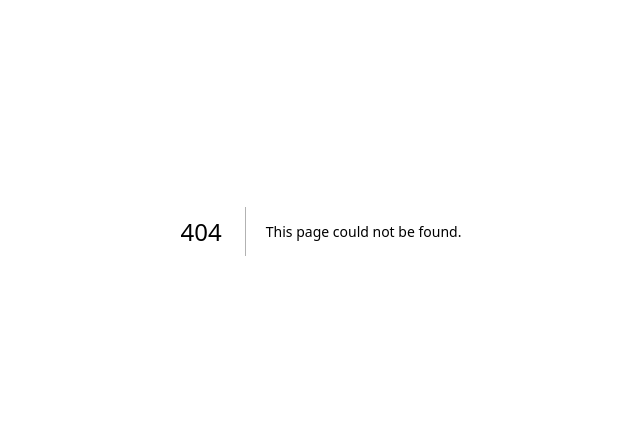
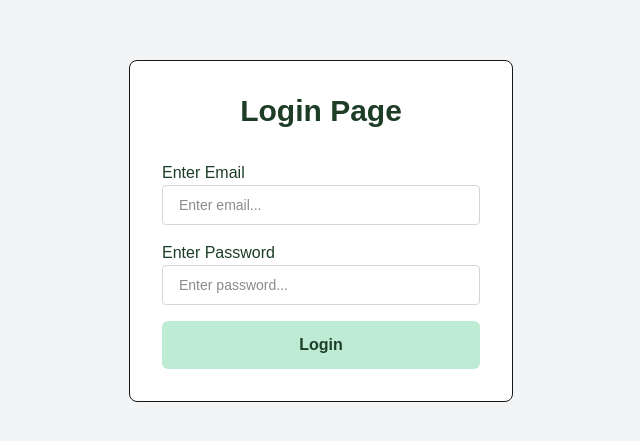
Before and after one commit to tauqeerabbass/NextJS, a Next.js app: page /login in a window 1280 px wide. Before the commit this address had no page. Shown: the part 169-610 px from the top of the page, without its empty margins (319-959 px from the left). Built offline with nearby package versions, Linux system fonts and the light colour scheme.

Commit message:
Developed login screen

```diff
--- /dev/null
+++ b/app/login/page.tsx
@@ -0,0 +1,47 @@
+'use client';
+
+export default function Login() {
+  const handleSubmit = (e) => {
+    e.preventDefault();
+  };
+
+  return (
+    <div className="flex items-center justify-center min-h-screen bg-gray-100 p-4">
+      <div className="flex flex-col justify-center bg-white border rounded-lg p-8 max-w-sm w-full">
+        <h1 className="font-bold text-3xl text-center text-[#1D3D27] mb-8">Login Page</h1>
+        <form className="flex flex-col space-y-4" onSubmit={handleSubmit}>
+          <div className="flex flex-col">
+            <label htmlFor="email" className="text-[#1D3D27]">Enter Email</label>
+            <input
+              type="email"
+              id="email"
+              required
+              name="email"
+              className="border border-gray-300 w-full rounded-sm h-10 px-4 py-2 text-sm focus:outline-none focus:ring-1 focus:ring-[#1D3D27]"
+              placeholder="Enter email..."
+            />
+          </div>
+
+          <div className="flex flex-col">
+            <label htmlFor="password" className="text-[#1D3D27]">Enter Password</label>
+            <input
+              type="password"
+              id="password"
+              required
+              name="password"
+              className="border border-gray-300 w-full rounded-sm h-10 px-4 py-2 text-sm focus:outline-none focus:ring-1 focus:ring-[#1D3D27]"
+              placeholder="Enter password..."
+            />
+          </div>
+
+          <button
+            type="submit"
+            className="w-full h-12 bg-[#BEEBD4] text-[#1D3D27] font-semibold rounded-md hover:bg-[#809D8E] hover:text-white"
+          >
+            Login
+          </button>
+        </form>
+      </div>
+    </div>
+  );
+}
--- a/app/page.tsx
+++ /dev/null
@@ -1,65 +0,0 @@
-import Image from "next/image";
-
-export default function Home() {
-  return (
-    <div className="flex min-h-screen items-center justify-center bg-zinc-50 font-sans dark:bg-black">
-      <main className="flex min-h-screen w-full max-w-3xl flex-col items-center justify-between py-32 px-16 bg-white dark:bg-black sm:items-start">
-        <Image
-          className="dark:invert"
-          src="/next.svg"
-          alt="Next.js logo"
-          width={100}
-          height={20}
-          priority
-        />
-        <div className="flex flex-col items-center gap-6 text-center sm:items-start sm:text-left">
-          <h1 className="max-w-xs text-3xl font-semibold leading-10 tracking-tight text-black dark:text-zinc-50">
-            To get started, edit the page.tsx file.
-          </h1>
-          <p className="max-w-md text-lg leading-8 text-zinc-600 dark:text-zinc-400">
-            Looking for a starting point or more instructions? Head over to{" "}
-            <a
-              href="https://vercel.com/templates?framework=next.js&utm_source=create-next-app&utm_medium=appdir-template-tw&utm_campaign=create-next-app"
-              className="font-medium text-zinc-950 dark:text-zinc-50"
-            >
-              Templates
-            </a>{" "}
-            or the{" "}
-            <a
-              href="https://nextjs.org/learn?utm_source=create-next-app&utm_medium=appdir-template-tw&utm_campaign=create-next-app"
-              className="font-medium text-zinc-950 dark:text-zinc-50"
-            >
-              Learning
-            </a>{" "}
-            center.
-          </p>
-        </div>
-        <div className="flex flex-col gap-4 text-base font-medium sm:flex-row">
-          <a
-            className="flex h-12 w-full items-center justify-center gap-2 rounded-full bg-foreground px-5 text-background transition-colors hover:bg-[#383838] dark:hover:bg-[#ccc] md:w-[158px]"
-            href="https://vercel.com/new?utm_source=create-next-app&utm_medium=appdir-template-tw&utm_campaign=create-next-app"
-            target="_blank"
-            rel="noopener noreferrer"
-          >
-            <Image
-              className="dark:invert"
-              src="/vercel.svg"
-              alt="Vercel logomark"
-              width={16}
-              height={16}
-            />
-            Deploy Now
-          </a>
-          <a
-            className="flex h-12 w-full items-center justify-center rounded-full border border-solid border-black/[.08] px-5 transition-colors hover:border-transparent hover:bg-black/[.04] dark:border-white/[.145] dark:hover:bg-[#1a1a1a] md:w-[158px]"
-            href="https://nextjs.org/docs?utm_source=create-next-app&utm_medium=appdir-template-tw&utm_campaign=create-next-app"
-            target="_blank"
-            rel="noopener noreferrer"
-          >
-            Documentation
-          </a>
-        </div>
-      </main>
-    </div>
-  );
-}
```
